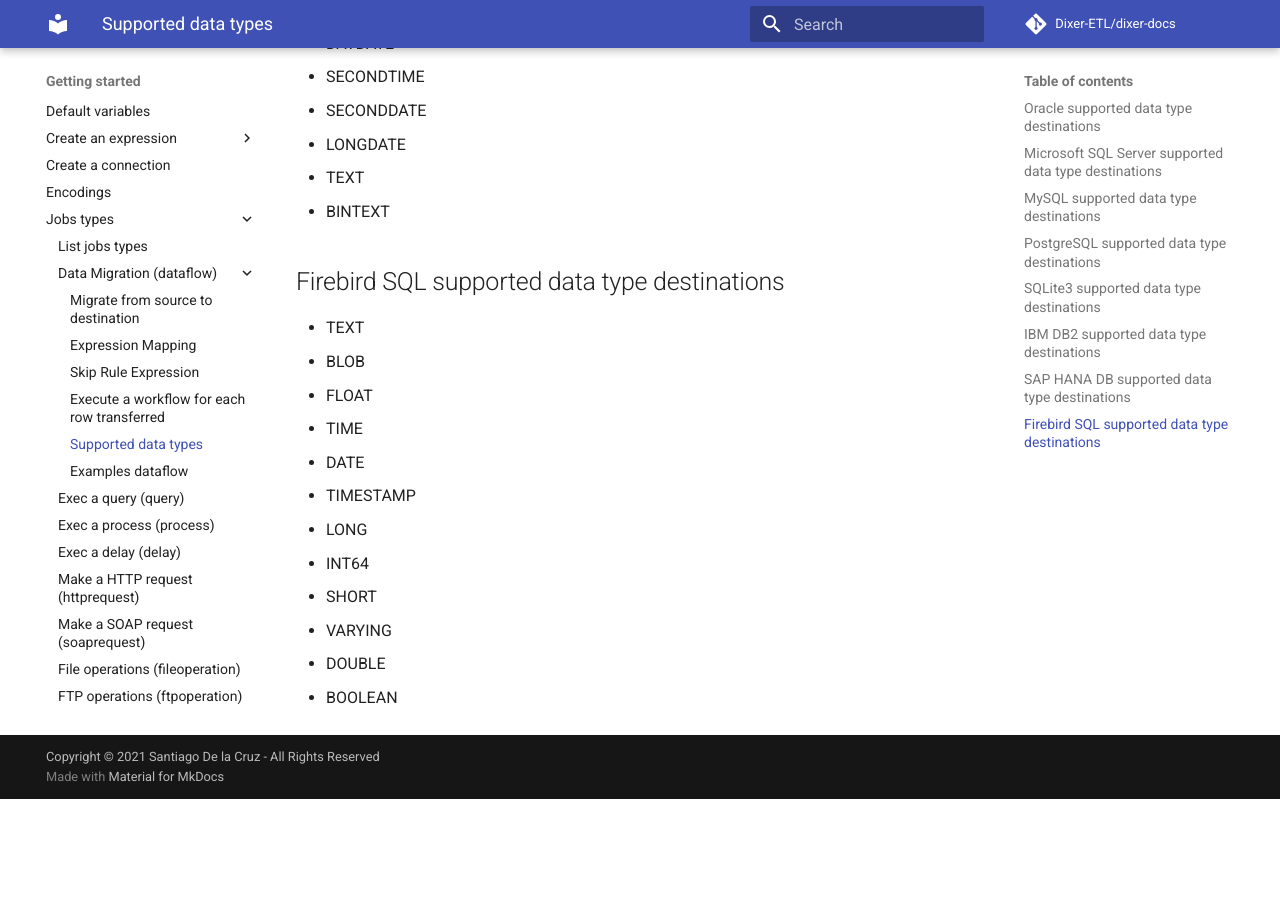
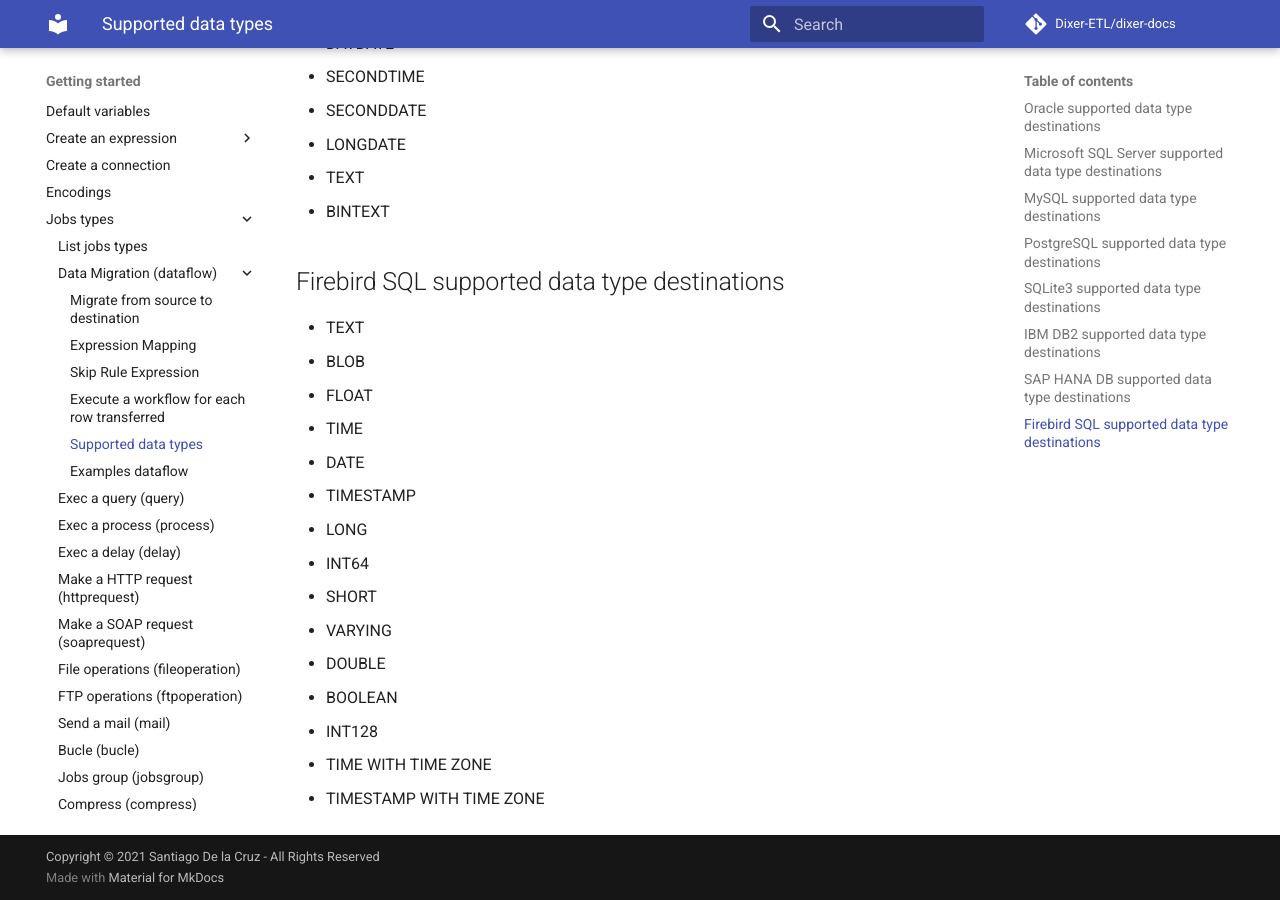
Before and after one commit to Dixer-ETL/dixer-docs, an MkDocs documentation site: the page built from docs/documentation/jobs/dataflow/Supported-datatypes.md, in a window 1280 px wide and 900 px high, scrolled down 5665 px. Built offline with MkDocs 1.6.1 and Material for MkDocs 9.7.7, drawn with Linux system fonts in a browser that asks for light colours; comment, search, counter and statistics services are not loaded; before the commit the page ends 6464 px from its top, so only the background shows below that.

Commit message:
Add supported Firebird 4.0 new datatypes for destination

```diff
--- a/docs/documentation/jobs/dataflow/Supported-datatypes.md
+++ b/docs/documentation/jobs/dataflow/Supported-datatypes.md
@@ -200,3 +200,6 @@ But, for destination, not all datatypes are covered. This is the list of support
 - VARYING
 - DOUBLE
 - BOOLEAN
+- INT128
+- TIME WITH TIME ZONE
+- TIMESTAMP WITH TIME ZONE
```
